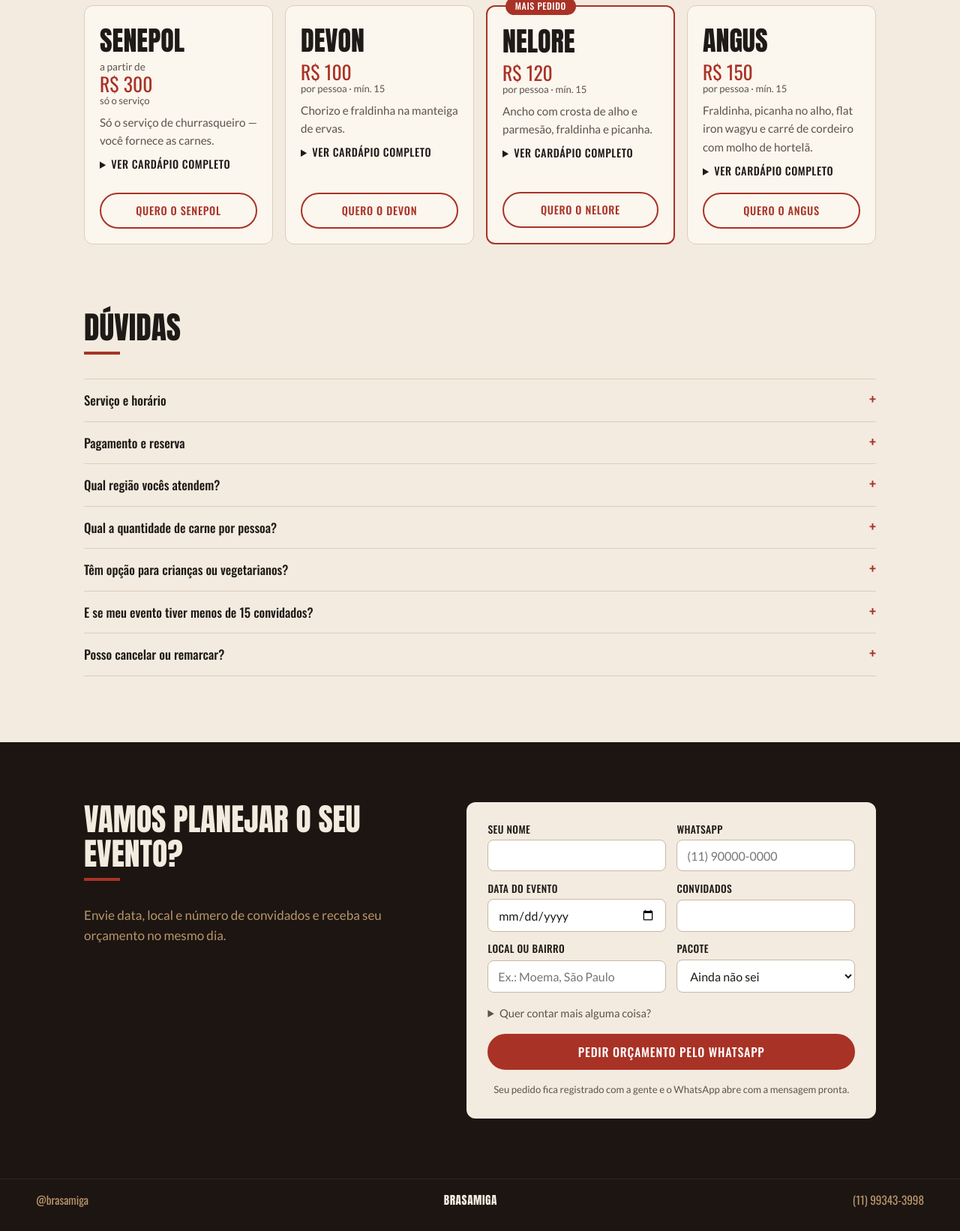
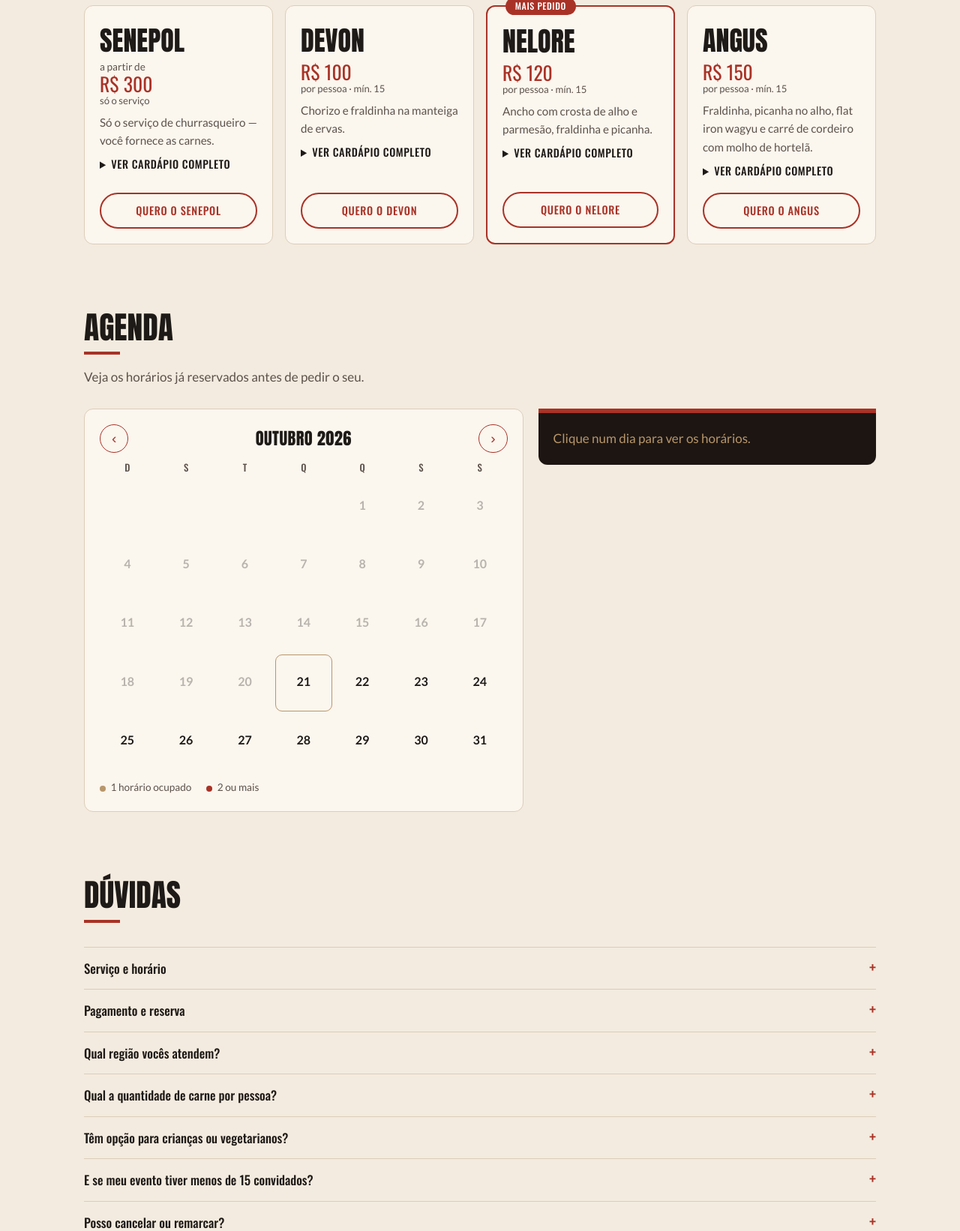
Before and after one commit to JooaBaarbosa/brasamiga, a FastAPI app: page / in a window 1280 px wide. Shown: the part 1025-2667 px from the top of the page at 75% size. Before the commit the page ends 2635 px from the top, so only its background shows below. Run offline with FastAPI, Linux system fonts and the light colour scheme; data that the repository does not hold is empty.

Commit message:
Calendário da agenda no site e no painel
Co-Authored-By: Claude Opus 5.5 <noreply@anthropic.com>

```diff
--- a/app/static/css/site.css
+++ b/app/static/css/site.css
@@ -103,6 +103,37 @@ a { color: inherit; }
 .pacote-detalhes dd { font-size: 0.92rem; }
 .pacote-incluso { margin-top: 0.6rem; font-size: 0.85rem; color: var(--suave); }
 
+/* Agenda (calendário público: só horários ocupados) */
+.agenda-texto { margin: -1rem 0 1.75rem; color: var(--suave); }
+.calendario { display: grid; grid-template-columns: minmax(0, 1.3fr) minmax(0, 1fr); gap: 1.25rem; align-items: start; }
+.cal-caixa { padding: 1.25rem; background: #FBF6EE; border: 1px solid var(--linha); border-radius: var(--raio); }
+.cal-cabeca { display: flex; justify-content: space-between; align-items: center; margin-bottom: 0.9rem; }
+.cal-titulo { font: 400 1.4rem/1 var(--titulo); text-transform: uppercase; letter-spacing: 0.02em; }
+.cal-nav { width: 2.4rem; height: 2.4rem; border: 1.5px solid var(--brasa); border-radius: 50%; background: transparent; color: var(--brasa); font-size: 1.2rem; cursor: pointer; }
+.cal-nav:hover { background: var(--brasa); color: #fff; }
+.cal-nav:disabled { opacity: 0.3; cursor: default; background: transparent; color: var(--brasa); }
+.cal-semana, .cal-dias { display: grid; grid-template-columns: repeat(7, minmax(0, 1fr)); gap: 0.3rem; text-align: center; }
+.cal-semana span { color: var(--suave); font: 500 0.8rem/1 var(--rotulo); text-transform: uppercase; padding-bottom: 0.5rem; }
+.cal-dia { position: relative; aspect-ratio: 1; display: grid; place-items: center; border: 0; border-radius: 0.5rem; background: transparent; color: var(--tinta); font: 700 1rem var(--texto); cursor: pointer; }
+.cal-dia:hover { background: var(--papel); }
+.cal-dia.passado { color: rgb(30 26 23 / 0.3); font-weight: 400; }
+.cal-dia.hoje { outline: 1.5px solid var(--cobre); }
+.cal-dia.sel { background: var(--madeira); color: var(--papel); }
+.cal-dia b { margin-bottom: 0.35rem; }
+.cal-dia.um::after, .cal-dia.varios::after { content: ""; position: absolute; bottom: 10%; left: 50%; width: 0.4rem; height: 0.4rem; translate: -50% 0; border-radius: 50%; background: var(--cobre); }
+.cal-dia.varios::after { background: var(--brasa); box-shadow: -0.55rem 0 0 var(--brasa); translate: 0.05rem 0; }
+.cal-legenda { display: flex; flex-wrap: wrap; gap: 0.4rem 1.25rem; margin-top: 0.9rem; color: var(--suave); font-size: 0.85rem; }
+.cal-ponto { display: inline-block; width: 0.5rem; height: 0.5rem; margin-right: 0.4rem; border-radius: 50%; background: var(--cobre); vertical-align: middle; }
+.cal-ponto-varios { background: var(--brasa); }
+.cal-painel { padding: 1.25rem 1.25rem 1.4rem; background: var(--madeira); color: var(--papel); border-top: 6px solid var(--brasa); border-radius: 0 0 var(--raio) var(--raio); }
+.cal-painel-titulo { margin: 0; font: 400 1.4rem/1.1 var(--titulo); text-transform: uppercase; }
+.cal-itens { margin: 0.75rem 0 0; padding: 0; list-style: none; }
+.cal-item, .cal-livre { display: flex; justify-content: space-between; gap: 1rem; padding: 0.7rem 0; border-bottom: 1px solid rgb(243 235 223 / 0.12); }
+.cal-ocupado { color: #E0604F; font: 500 0.9rem var(--rotulo); text-transform: uppercase; letter-spacing: 0.04em; }
+.cal-livre { color: #A9C48F; font: 500 0.95rem var(--rotulo); text-transform: uppercase; letter-spacing: 0.04em; }
+.cal-acao { width: 100%; margin-top: 1rem; }
+.cal-vazio { color: var(--cobre); }
+
 /* Fotos */
 .mosaico { display: grid; grid-template-columns: 2fr 1fr; grid-template-rows: repeat(2, minmax(0, 1fr)); gap: 0.5rem; aspect-ratio: 3 / 2; }
 .mosaico-1 { grid-row: span 2; }
@@ -185,6 +216,7 @@ a { color: inherit; }
   .pacotes { grid-template-columns: repeat(2, minmax(0, 1fr)); gap: 1.5rem 1rem; }
 }
 @media (max-width: 52rem) {
+  .calendario { grid-template-columns: 1fr; }
   .pacotes { grid-template-columns: 1fr; gap: 1.5rem; }
   .pacote-carnes { min-height: 0; }
   .orcamento { grid-template-columns: 1fr; }
--- /dev/null
+++ b/app/static/js/agenda.js
@@ -0,0 +1,161 @@
+// Calendário da agenda. Lê o mês de data-api e desenha a grade + o painel do dia.
+// data-modo="publico": só horários ocupados. data-modo="admin": horário, nome e local.
+(() => {
+  const MESES = ["janeiro", "fevereiro", "março", "abril", "maio", "junho", "julho",
+    "agosto", "setembro", "outubro", "novembro", "dezembro"];
+  const SEMANA = ["Domingo", "Segunda", "Terça", "Quarta", "Quinta", "Sexta", "Sábado"];
+  const pad = (n) => String(n).padStart(2, "0");
+  const ddmm = (iso) => `${iso.slice(8, 10)}/${iso.slice(5, 7)}`;
+  const horario = (item) => (item.inicio ? `${item.inicio} – ${item.fim}` : "Horário a confirmar");
+
+  function el(tag, classe, texto) {
+    const no = document.createElement(tag);
+    if (classe) no.className = classe;
+    if (texto !== undefined) no.textContent = texto;
+    return no;
+  }
+
+  function iniciar(raiz) {
+    const modo = raiz.dataset.modo;
+    const caixa = el("div", "cal-caixa");
+    const cabeca = el("div", "cal-cabeca");
+    const anterior = el("button", "cal-nav", "‹");
+    const proximo = el("button", "cal-nav", "›");
+    const titulo = el("h3", "cal-titulo");
+    anterior.type = proximo.type = "button";
+    anterior.setAttribute("aria-label", "Mês anterior");
+    proximo.setAttribute("aria-label", "Próximo mês");
+    cabeca.append(anterior, titulo, proximo);
+    const semana = el("div", "cal-semana");
+    "DSTQQSS".split("").forEach((letra, i) => {
+      const dia = el("span", null, letra);
+      dia.title = SEMANA[i];
+      semana.append(dia);
+    });
+    const grade = el("div", "cal-dias");
+    caixa.append(cabeca, semana, grade);
+    if (modo === "publico") {
+      const legenda = el("p", "cal-legenda");
+      legenda.innerHTML = '<span><i class="cal-ponto"></i>1 horário ocupado</span><span><i class="cal-ponto cal-ponto-varios"></i>2 ou mais</span>';
+      caixa.append(legenda);
+    }
+    const painel = el("div", "cal-painel");
+    painel.setAttribute("aria-live", "polite");
+    raiz.replaceChildren(caixa, painel);
+
+    let dados = null;
+    let selecionado = null;
+
+    async function carregar(mes) {
+      try {
+        // location.origin nunca traz usuário:senha, que o fetch recusa em URLs relativas.
+        const url = new URL(raiz.dataset.api, location.origin);
+        if (mes) url.searchParams.set("mes", mes);
+        const resposta = await fetch(url, { credentials: "same-origin" });
+        if (!resposta.ok) throw new Error(resposta.status);
+        dados = await resposta.json();
+      } catch {
+        painel.replaceChildren(el("p", "cal-vazio", "Não foi possível carregar a agenda. Recarregue a página."));
+        return;
+      }
+      if (!selecionado || !selecionado.startsWith(dados.mes)) selecionado = primeiroOcupado();
+      desenhar();
+    }
+
+    function primeiroOcupado() {
+      return Object.keys(dados.dias).sort().find((iso) => iso >= dados.hoje) || null;
+    }
+
+    anterior.addEventListener("click", () => dados?.anterior && carregar(dados.anterior));
+    proximo.addEventListener("click", () => dados?.proximo && carregar(dados.proximo));
+
+    function desenhar() {
+      const [ano, mes] = dados.mes.split("-").map(Number);
+      titulo.textContent = `${MESES[mes - 1]} ${ano}`;
+      anterior.disabled = !dados.anterior;
+      proximo.disabled = !dados.proximo;
+      grade.replaceChildren();
+      const inicioSemana = new Date(ano, mes - 1, 1).getDay();
+      const totalDias = new Date(ano, mes, 0).getDate();
+      for (let i = 0; i < inicioSemana; i++) grade.append(el("span", "cal-vazio-dia"));
+      for (let d = 1; d <= totalDias; d++) {
+        const iso = `${ano}-${pad(mes)}-${pad(d)}`;
+        const itens = dados.dias[iso] || [];
+        const botao = el("button", "cal-dia");
+        botao.type = "button";
+        botao.append(el("b", null, String(d)));
+        if (iso < dados.hoje) botao.classList.add("passado");
+        if (iso === dados.hoje) botao.classList.add("hoje");
+        if (itens.length === 1) botao.classList.add("um");
+        if (itens.length > 1) botao.classList.add("varios");
+        if (iso === selecionado) botao.classList.add("sel");
+        const ocupados = itens.length === 0 ? "livre" : itens.length === 1 ? "1 horário ocupado" : `${itens.length} horários ocupados`;
+        botao.setAttribute("aria-label", `${d} de ${MESES[mes - 1]}, ${ocupados}`);
+        botao.setAttribute("aria-pressed", String(iso === selecionado));
+        if (modo === "admin") {
+          itens.slice(0, 2).forEach((item) => {
+            const rotulo = `${item.inicio ? item.inicio.slice(0, 2) + "h " : ""}${item.titulo}`;
+            botao.append(el("span", `cal-rotulo cal-${item.tipo}`, rotulo));
+          });
+          if (itens.length > 2) botao.append(el("span", "cal-rotulo", `+${itens.length - 2}`));
+        }
+        botao.addEventListener("click", () => {
+          selecionado = iso;
+          desenhar();
+        });
+        grade.append(botao);
+      }
+      desenharPainel();
+    }
+
+    function desenharPainel() {
+      if (!selecionado) {
+        painel.replaceChildren(el("p", "cal-vazio", "Clique num dia para ver os horários."));
+        return;
+      }
+      const [ano, mes, dia] = selecionado.split("-").map(Number);
+      const nomeDia = SEMANA[new Date(ano, mes - 1, dia).getDay()];
+      const itens = dados.dias[selecionado] || [];
+      const conteudo = [el("h4", "cal-painel-titulo", `${nomeDia}, ${ddmm(selecionado)}`)];
+      const lista = el("ul", "cal-itens");
+      if (!itens.length) lista.append(el("li", "cal-livre", "Dia livre"));
+      itens.forEach((item) => {
+        const linha = el("li", modo === "admin" ? `cal-item cal-${item.tipo}` : "cal-item");
+        linha.append(el("span", "cal-hora", horario(item)));
+        if (modo === "admin") {
+          const link = el("a", null, item.local ? `${item.titulo} · ${item.local}` : item.titulo);
+          link.href = `/admin/eventos/${item.id}`;
+          linha.append(link);
+        } else {
+          linha.append(el("span", "cal-ocupado", "Ocupado"));
+        }
+        lista.append(linha);
+      });
+      conteudo.push(lista);
+      if (selecionado >= dados.hoje || modo === "admin") {
+        const acao = el("button", "botao cal-acao",
+          modo === "admin" ? "+ Cadastrar evento neste dia" : `Pedir orçamento para ${ddmm(selecionado)}`);
+        acao.type = "button";
+        acao.addEventListener("click", () => preencher(selecionado));
+        conteudo.push(acao);
+      }
+      painel.replaceChildren(...conteudo);
+    }
+
+    function preencher(iso) {
+      const campo = document.querySelector(raiz.dataset.alvoData);
+      if (campo) campo.value = iso;
+      if (modo === "admin") {
+        const futuro = campo?.form?.querySelector('input[name="tipo"][value="futuro"]');
+        if (futuro) futuro.checked = true;
+      }
+      const destino = document.querySelector(raiz.dataset.rolarPara);
+      destino?.scrollIntoView({ behavior: matchMedia("(prefers-reduced-motion: reduce)").matches ? "auto" : "smooth" });
+      campo?.focus({ preventScroll: true });
+    }
+
+    carregar(null);
+  }
+
+  document.querySelectorAll(".calendario").forEach(iniciar);
+})();
--- a/app/templates/index.html
+++ b/app/templates/index.html
@@ -71,6 +71,15 @@
   </section>
   {% endif %}
 
+  {% set ag = site.agenda or {} %}
+  <section id="agenda" class="secao">
+    <h2 class="titulo">{{ ag.titulo or "Agenda" }}</h2>
+    {% if ag.texto %}<p class="agenda-texto">{{ ag.texto }}</p>{% endif %}
+    <div class="calendario" data-api="/api/agenda" data-modo="publico"
+         data-alvo-data="#orcamento input[name=data_evento]" data-rolar-para="#orcamento"></div>
+    <noscript><p class="agenda-texto">Ative o JavaScript para ver a agenda ou chame a gente no WhatsApp.</p></noscript>
+  </section>
+
   {% if fotos or realizados %}
   <section id="eventos" class="secao secao-fotos">
     <h2 class="titulo">Eventos realizados</h2>
@@ -96,19 +105,6 @@
   </section>
   {% endif %}
 
-  {% if futuros %}
-  <section id="agenda" class="secao">
-    <h2 class="titulo">Próximos eventos</h2>
-    <ul class="agenda">
-      {% for e in futuros %}
-        <li>
-          <span class="agenda-data">{% if e.data %}<time datetime="{{ e.data }}">{{ e.data | dia }} {{ e.data | mes }}</time>{% else %}A confirmar{% endif %}</span>
-          <span><strong>{{ e.titulo }}</strong>{% if e.local %} · {{ e.local }}{% endif %}</span>
-        </li>
-      {% endfor %}
-    </ul>
-  </section>
-  {% endif %}
 
   <section id="duvidas" class="secao">
     <h2 class="titulo">Dúvidas</h2>
@@ -190,4 +186,7 @@
 </dialog>
 {% endblock %}
 
-{% block scripts %}<script src="/static/js/site.js" defer></script>{% endblock %}
+{% block scripts %}
+<script src="/static/js/site.js" defer></script>
+<script src="/static/js/agenda.js" defer></script>
+{% endblock %}
```
Also changed, not shown: app/static/css/admin.css (+23 -0 lines), app/templates/admin/index.html (+8 -0 lines), tests/test_api_agenda.py (+14 -0 lines), tests/test_site.py (+10 -10 lines).
